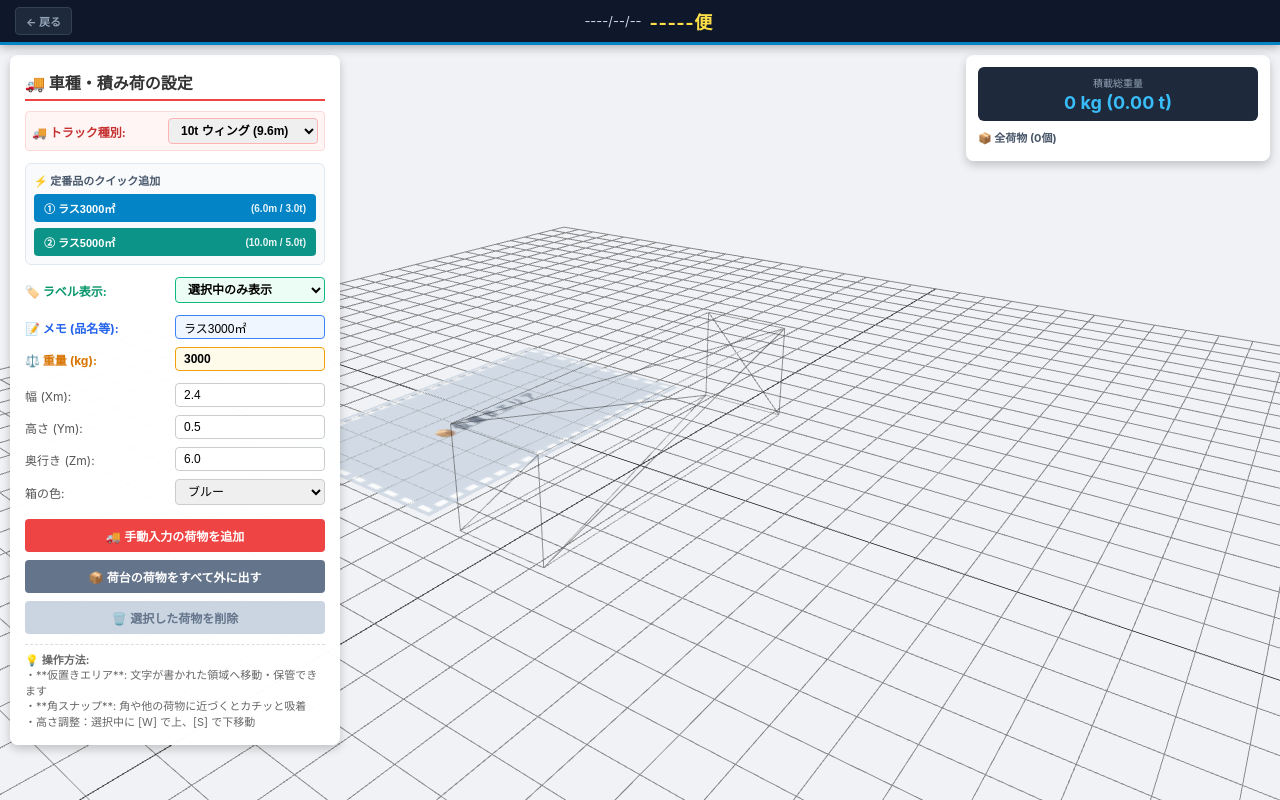
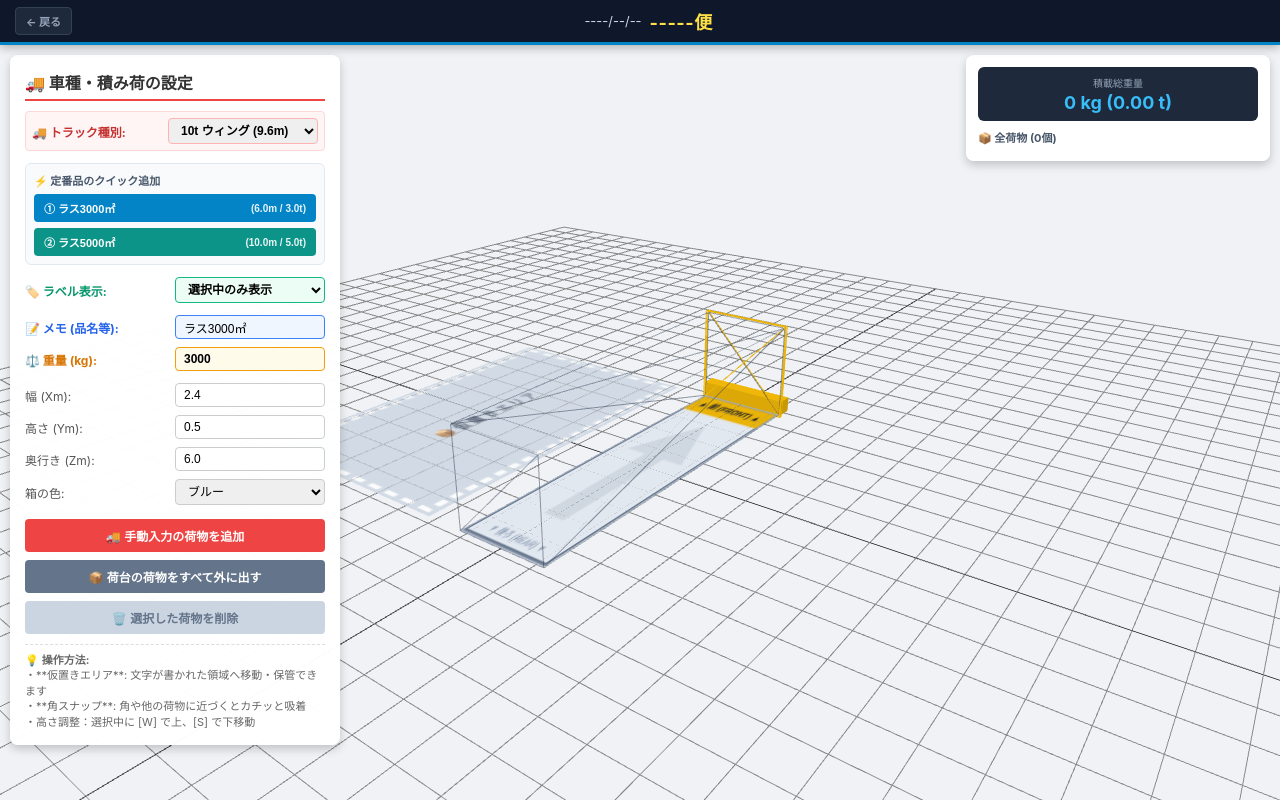
Before and after one commit to kumapon-iwate/truck-simulator, a plain HTML site: page tsumikomi.html in a window 1280 px wide. Drawn offline with nearby package versions, Linux system fonts and the light colour scheme; no server answers; animation ran at ten frames a second.

Commit message:
Update tsumikomi.html

```diff
--- a/tsumikomi.html
+++ b/tsumikomi.html
@@ -162,57 +162,31 @@
         .html-label-memo { color: #1e3a8a; border-bottom: 1px dashed #93c5fd; padding-bottom: 2px; margin-bottom: 2px; font-size: 12px; display: block; }
         .html-label-weight { color: #d97706; font-weight: bold; margin-left: 4px; }
 
-        /* ========================================================= */
-        /* 📱 スマホ専用スタイルの調整 (画面幅 768px 以下) */
-        /* ========================================================= */
+        /* スマホ専用スタイル */
         @media screen and (max-width: 768px) {
-            #ship-header {
-                padding: 5px 10px;
-                height: 40px;
-            }
+            #ship-header { padding: 5px 10px; height: 40px; }
             .btn-back { font-size: 10px; padding: 4px 8px; }
             .ship-date { font-size: 11px; }
             .ship-dest { font-size: 15px; }
 
-            /* 右側パネルをスマホ用にシンプル化 */
             #list-panel {
-                top: 48px;
-                right: 8px;
-                width: calc(100% - 16px);
-                max-width: 340px;
-                max-height: 180px;
+                top: 48px; right: 8px; width: calc(100% - 16px);
+                max-width: 340px; max-height: 180px;
                 background: rgba(255, 255, 255, 0.92);
-                backdrop-filter: blur(4px);
-                padding: 8px;
-                border-radius: 8px;
-                box-shadow: 0 4px 12px rgba(0,0,0,0.15);
+                backdrop-filter: blur(4px); padding: 8px;
+                border-radius: 8px; box-shadow: 0 4px 12px rgba(0,0,0,0.15);
             }
-            .summary-box {
-                padding: 4px 8px;
-                margin-bottom: 4px;
-                display: flex;
-                align-items: center;
-                justify-content: space-between;
-            }
+            .summary-box { padding: 4px 8px; margin-bottom: 4px; display: flex; align-items: center; justify-content: space-between; }
             .summary-title { font-size: 10px; margin: 0; }
             .summary-weight { font-size: 15px; }
-
-            .cargo-item {
-                padding: 4px 6px;
-            }
+            .cargo-item { padding: 4px 6px; }
             .cargo-item-name { font-size: 11px; }
             .cargo-item-detail { font-size: 10px; }
 
-            /* 3Dラベルのサイズ調整 */
-            .html-label {
-                padding: 3px 6px;
-                font-size: 10px;
-                border-width: 1.5px;
-            }
+            .html-label { padding: 3px 6px; font-size: 10px; border-width: 1.5px; }
             .html-label-memo { font-size: 11px; }
         }
     </style>
-    <!-- Three.js 読み込み -->
     <script src="https://cdnjs.cloudflare.com/ajax/libs/three.js/r128/three.min.js"></script>
     <script src="https://cdn.jsdelivr.net/npm/three@0.128.0/examples/js/controls/OrbitControls.js"></script>
 </head>
@@ -229,7 +203,7 @@
         <div style="width: 40px;"></div>
     </div>
 
-    <!-- 左側：設定パネル (PCでのみ表示) -->
+    <!-- 左側：設定パネル (PC専用) -->
     <div id="control-panel">
         <h1>🚚 車種・積み荷の設定</h1>
 
@@ -337,7 +311,6 @@
             appId: "1:131337425448:web:b04a7118303e1ccd835b1d"
         };
 
-        // Firebaseの初期化
         const app = initializeApp(firebaseConfig);
         const db = getFirestore(app);
 
@@ -350,12 +323,10 @@
             if (readOnlyTag) readOnlyTag.style.display = 'inline-block';
         }
 
-        // URLパラメータの取得
         const params = new URLSearchParams(window.location.search);
         const dateVal = params.get('date') || 'default-date';
         const destVal = params.get('dest') || 'default-dest';
 
-        // Firebase上の保存キー
         const docId = `${dateVal}_${destVal}`;
         const cargoDocRef = doc(db, "shipment_cargos", docId);
 
@@ -401,14 +372,96 @@
         scene.add(dirLight);
         scene.add(new THREE.GridHelper(40, 40));
 
-        let truckMesh;
+        let truckGroup = new THREE.Group();
+        scene.add(truckGroup);
+
+        // トラック床面のテクスチャ（前後がわかるガイド表示）
+        function createTruckFloorTexture() {
+            const canvas = document.createElement('canvas');
+            canvas.width = 512;
+            canvas.height = 1024;
+            const ctx = canvas.getContext('2d');
+
+            ctx.fillStyle = '#e2e8f0';
+            ctx.fillRect(0, 0, canvas.width, canvas.height);
+
+            // 外枠ガイド
+            ctx.strokeStyle = '#64748b';
+            ctx.lineWidth = 12;
+            ctx.strokeRect(10, 10, canvas.width - 20, canvas.height - 20);
+
+            // 前方（キャビン側 = canvas上部 Z-方向）の大きな黄色ガイドゾーン
+            ctx.fillStyle = '#eab308';
+            ctx.fillRect(10, 10, canvas.width - 20, 120);
+
+            ctx.fillStyle = '#0f172a';
+            ctx.font = 'bold 52px sans-serif';
+            ctx.textAlign = 'center';
+            ctx.textBaseline = 'middle';
+            ctx.fillText('▲ 前 (FRONT) ▲', canvas.width / 2, 70);
+
+            // 中央に大きな進行方向矢印
+            ctx.fillStyle = 'rgba(100, 116, 139, 0.15)';
+            ctx.beginPath();
+            ctx.moveTo(canvas.width / 2, 200);
+            ctx.lineTo(canvas.width - 80, 450);
+            ctx.lineTo(canvas.width / 2 + 60, 450);
+            ctx.lineTo(canvas.width / 2 + 60, 850);
+            ctx.lineTo(canvas.width / 2 - 60, 850);
+            ctx.lineTo(canvas.width / 2 - 60, 450);
+            ctx.lineTo(80, 450);
+            ctx.closePath();
+            ctx.fill();
+
+            // 後方（リアゲート側 = canvas下部）表示
+            ctx.fillStyle = '#94a3b8';
+            ctx.font = 'bold 40px sans-serif';
+            ctx.fillText('▼ 後ろ (REAR) ▼', canvas.width / 2, canvas.height - 50);
+
+            return new THREE.CanvasTexture(canvas);
+        }
+
         function updateTruckGeometry() {
-            if (truckMesh) scene.remove(truckMesh);
+            // 既存のトラック関連を一旦全削除
+            while(truckGroup.children.length > 0){
+                truckGroup.remove(truckGroup.children[0]);
+            }
+
+            // 1. トラック外枠ワイヤーフレーム
             const truckGeo = new THREE.BoxGeometry(currentTruck.w, currentTruck.h, currentTruck.l);
-            const truckMat = new THREE.MeshBasicMaterial({ color: 0x333333, wireframe: true, transparent: true, opacity: 0.3 });
-            truckMesh = new THREE.Mesh(truckGeo, truckMat);
+            const truckMat = new THREE.MeshBasicMaterial({ color: 0x334155, wireframe: true, transparent: true, opacity: 0.3 });
+            const truckMesh = new THREE.Mesh(truckGeo, truckMat);
             truckMesh.position.set(0, currentTruck.h / 2, 0);
-            scene.add(truckMesh);
+            truckGroup.add(truckMesh);
+
+            // 2. 荷台底面のガイド付きテクスチャ床板
+            const floorGeo = new THREE.PlaneGeometry(currentTruck.w, currentTruck.l);
+            const floorMat = new THREE.MeshBasicMaterial({
+                map: createTruckFloorTexture(),
+                side: THREE.DoubleSide
+            });
+            const floorMesh = new THREE.Mesh(floorGeo, floorMat);
+            floorMesh.rotation.x = -Math.PI / 2;
+            floorMesh.position.set(0, 0.01, 0);
+            truckGroup.add(floorMesh);
+
+            // 3. 前面（フロントバンパー）を際立たせる黄色い立体フレーム（Zのマイナス側＝前）
+            const frontWidth = currentTruck.w + 0.1;
+            const frontHeight = currentTruck.h + 0.1;
+            const frontZ = -currentTruck.l / 2;
+
+            const frontFrameGeo = new THREE.BoxGeometry(frontWidth, frontHeight, 0.08);
+            const frontFrameMat = new THREE.MeshBasicMaterial({ color: 0xeab308, wireframe: true });
+            const frontFrameMesh = new THREE.Mesh(frontFrameGeo, frontFrameMat);
+            frontFrameMesh.position.set(0, currentTruck.h / 2, frontZ);
+            truckGroup.add(frontFrameMesh);
+
+            // 4. 前面キャビンを模した目立つイエローバンパー（地面近く）
+            const cabGeo = new THREE.BoxGeometry(frontWidth, 0.4, 0.4);
+            const cabMat = new THREE.MeshStandardMaterial({ color: 0xeab308, roughness: 0.3 });
+            const cabMesh = new THREE.Mesh(cabGeo, cabMat);
+            cabMesh.position.set(0, 0.2, frontZ - 0.2);
+            truckGroup.add(cabMesh);
 
             updateStorageArea();
         }
@@ -939,7 +992,7 @@
 
                 cargo.mesh.updateMatrixWorld();
                 tempV.setFromMatrixPosition(cargo.mesh.matrixWorld);
-                tempV.y += (cargo.h / 2) + 0.3; // 荷物のすぐ上に配置
+                tempV.y += (cargo.h / 2) + 0.3;
 
                 tempV.project(camera);
                 if (tempV.z > 1) {
```
